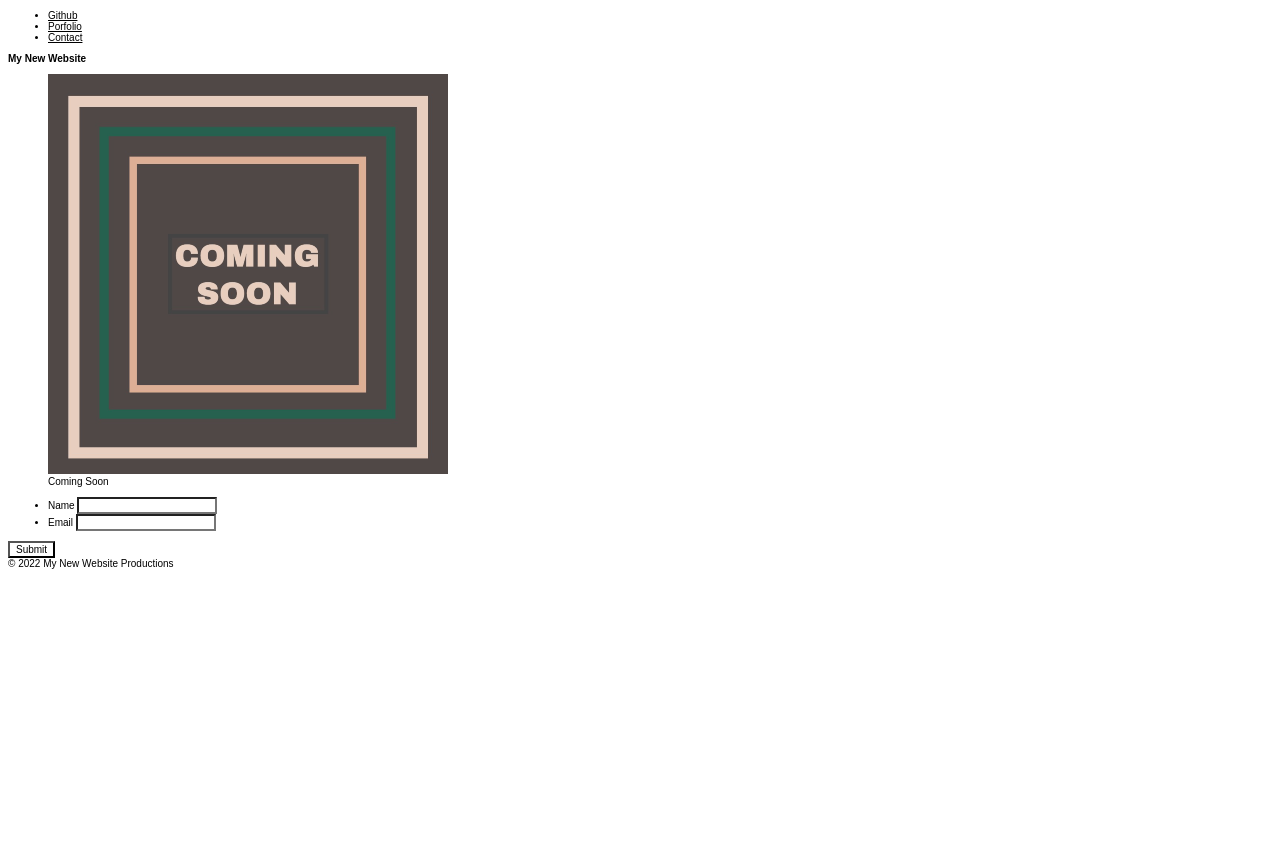
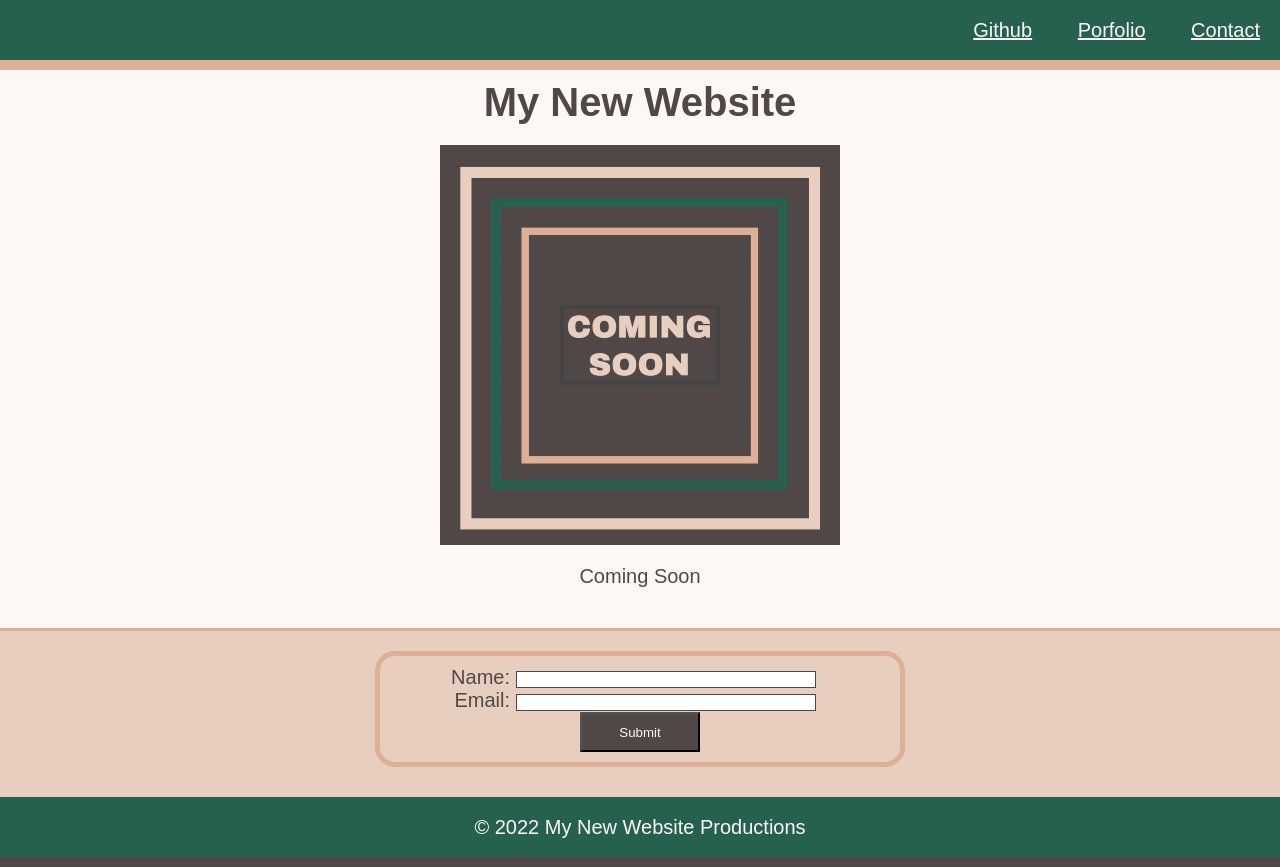
Before and after one commit to aturner1995/mini-project, a plain HTML site: page index.html in a window 1280 px wide. Before the commit the page ends 800 px from the top, so only its background shows below. Drawn offline with Linux system fonts and the light colour scheme.

Commit message:
CSS added

```diff
--- a/assets/style.css
+++ b/assets/style.css
@@ -1,6 +1,111 @@
+/* Universal Selector */
 * {
-    font-family: Arial, Helvetica, sans-serif;
-    font-size: 10px;
-    background-color: white;
-    color: black;
-}
+    margin:0;
+    padding:0;
+  }
+
+  /* Element Selectors */
+  body {
+    position: relative;
+    font-family: "Goudy Bookletter 1911", sans-serif;
+    font-size: 20px;
+    background-color: #FDF8F5;
+    color: #4F4846;
+  }
+
+  h1,
+  h2 {
+    margin: 20px;
+  }
+
+  main {
+    padding: 60px 0;
+  }
+
+  li {
+    display: inline;
+    padding: 0px 20px;
+  }
+
+  a {
+    color: #FDF8F5;
+  }
+
+  header,
+  footer {
+    height: 60px;
+    width: 100%;
+    line-height: 60px;
+    background-color: #266150;
+  }
+
+  header {
+    position: fixed;
+    border-bottom: 10px solid #DDAF94;
+  }
+
+  footer {
+    position: absolute;
+    margin-top: 0;
+    bottom: 0;
+    border-bottom: 10px solid #4F4846;
+    color: #FDF8F5;
+  }
+
+  figure {
+    margin-bottom: 40px;
+  }
+
+  img {
+    display: block;
+    margin: 20px auto;
+  }
+
+  section {
+    margin-bottom: 0;
+    padding: 20px 10px 40px 10px;
+    border-top: 3px solid #DDAF94;
+    background-color:  #E8CEBF;
+  }
+
+  form {
+    /* Center the form on the page */
+    margin: 0 auto;
+    width: 500px;
+    padding: 10px;
+    border: 5px solid #DDAF94;
+    border-radius: 20px;
+  }
+
+  label {
+    display: inline-block;
+    width: 100px;
+  }
+
+  input,
+  textarea {
+    box-sizing: border-box;
+    width: 300px;
+    border: 1px solid #4F4846;
+  }
+
+  textarea {
+    vertical-align: top;
+    height: 60px;
+  }
+
+  button {
+    height: 40px;
+    width: 120px;
+    background-color: #4F4846;
+    color: #FDF8F5;
+  }
+
+  /* Class Selectors */
+  .center-text {
+    text-align: center;
+  }
+
+  .right-text {
+    text-align: right;
+  }
--- a/index.html
+++ b/index.html
@@ -10,7 +10,7 @@
     </head>
     <body>
         <header>
-            <nav>
+            <nav class="right-text">
                 <ul>
                     <li><a href="https://github.com/aturner1995">Github</a></li>
                     <li><a href="#">Porfolio</a></li>
@@ -20,35 +20,31 @@
         </header>
 
         <main>
-            <h1>My New Website</h1>
+            <h1 class="center-text">My New Website</h1>
             <figure>
                 <img src="./assets/images/image_1.png" alt="coming soon">
-                <figcaption>Coming Soon</figcaption>
+                <figcaption class="center-text">Coming Soon</figcaption>
             </figure>
             <section>
                 <form>
                     <ul>
                         <li>
-                            <label>Name</label>
+                            <label class="right-text">Name:</label>
                             <input type="text" name="name-input">
                         </li>
                         <li>
-                            <label>Email</label>
+                            <label class="right-text">Email:</label>
                             <input type="email" name="email-input">
                         </li>
                     </ul>
-                    <div>
+                    <div class="center-text">
                         <button type="submit">Submit</button>
                     </div>
                 </form>
             </section>
         </main>
-        <footer>
+        <footer class="center-text">
             © 2022 My New Website Productions
         </footer>
-
     </body>
-
-
-
 </html>
```
